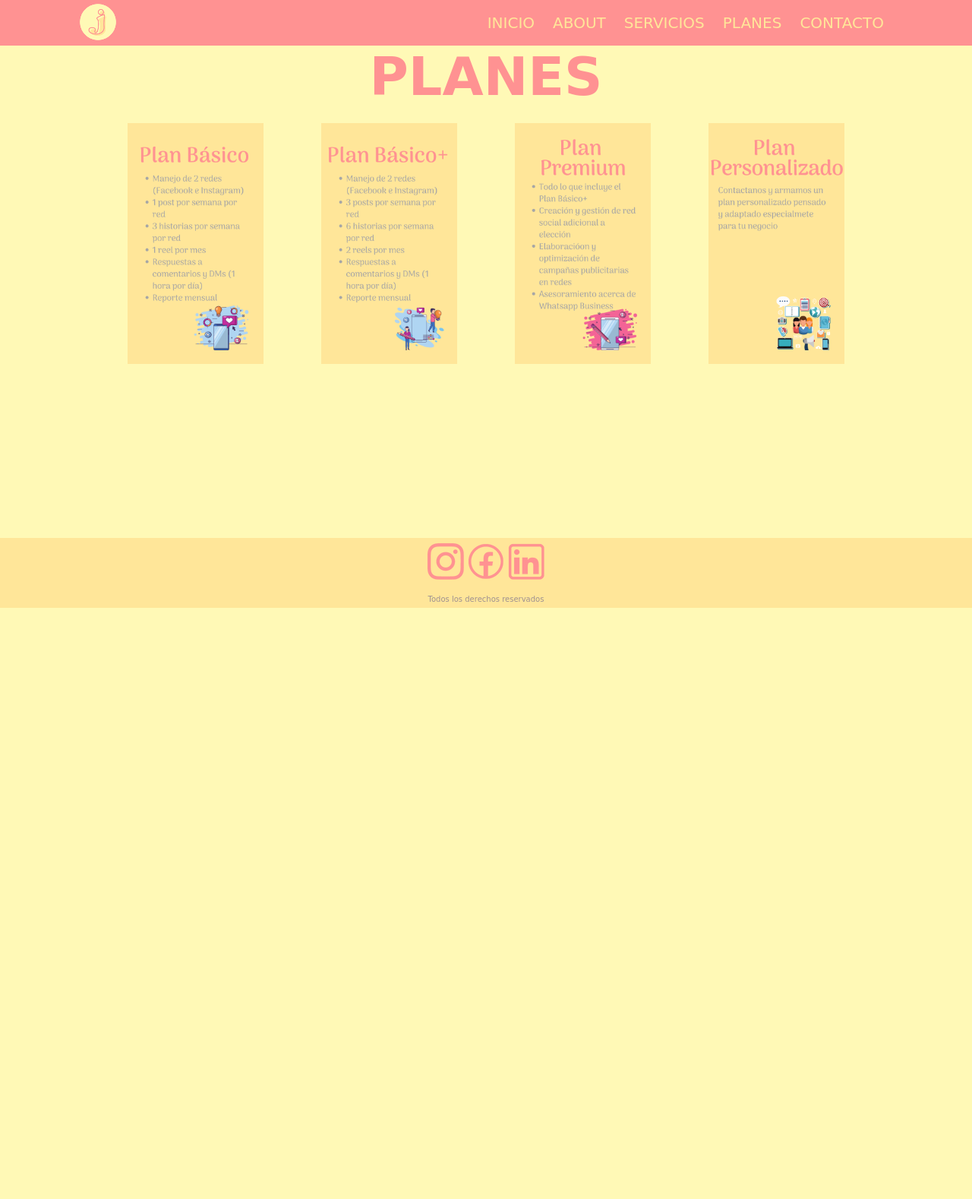
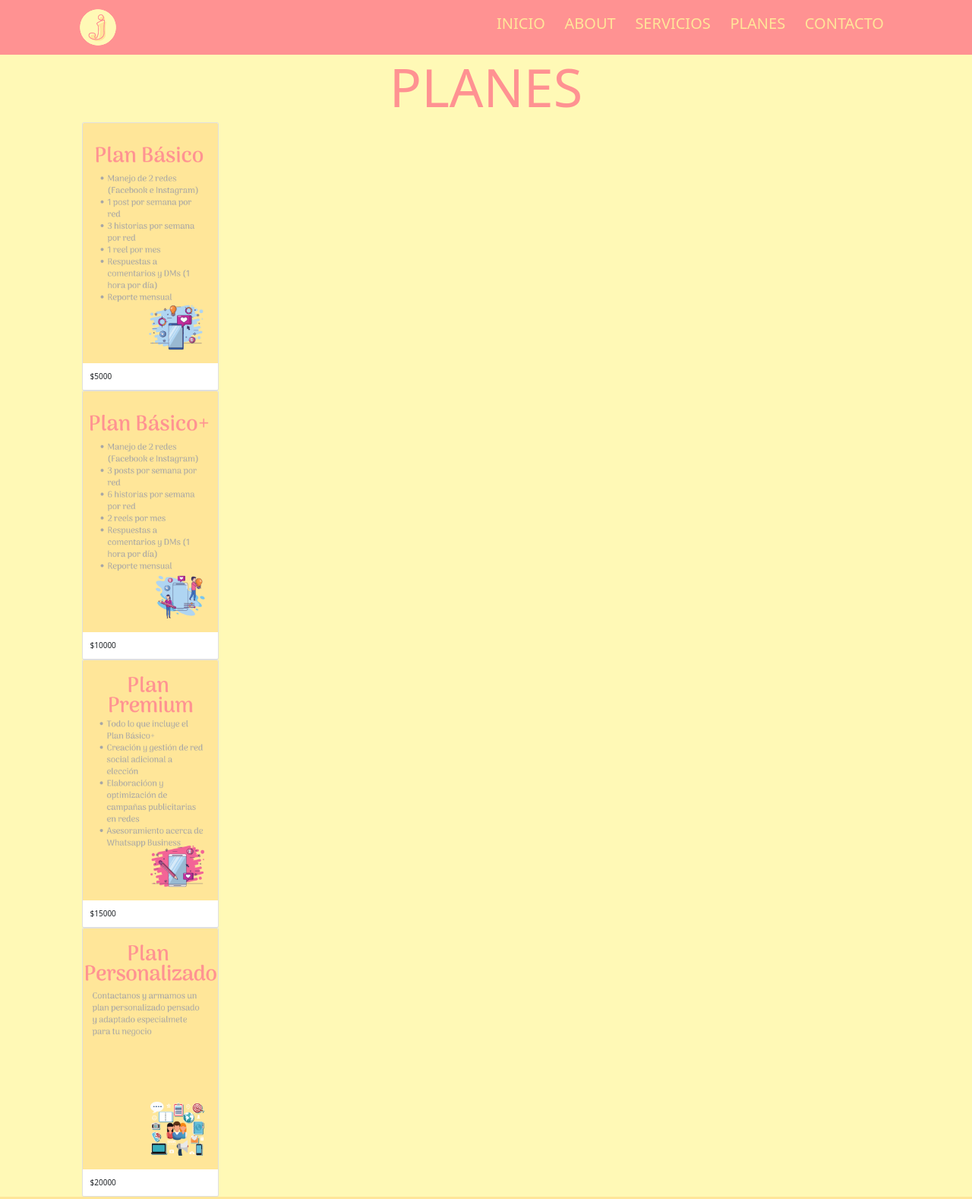
Before and after one commit to jazminmaria/idea__lell, a plain HTML site: page views/galeria.html in a window 1280 px wide. Shown: the top 1578 px of the page at 76% size. Before the commit the page ends 800 px from the top, so only its background shows below. Drawn offline with nearby package versions, Linux system fonts and the light colour scheme; a web font is replaced by a local one.

Commit message:
empecé a ponerle bootstrap a about

```diff
--- a/views/galeria.html
+++ b/views/galeria.html
@@ -5,6 +5,7 @@
     <meta http-equiv="X-UA-Compatible" content="IE=edge">
     <meta name="viewport" content="width=device-width, initial-scale=1.0">
     <title>JMD - Planes</title>
+    <link href="https://cdn.jsdelivr.net/npm/bootstrap@5.1.3/dist/css/bootstrap.min.css" rel="stylesheet" integrity="sha384-1BmE4kWBq78iYhFldvKuhfTAU6auU8tT94WrHftjDbrCEXSU1oBoqyl2QvZ6jIW3" crossorigin="anonymous">
     <link rel="stylesheet" href="../CSS/estilos.css">
     <link rel="icon" href="../imagenes/logo.png">
 </head>
@@ -35,20 +36,30 @@
     </header>
     <section class="planes container flex-column">
         <h1 class="planes__titulo">Planes</h1>
-        <section class="planes__imagenes">
-            <picture class="plan__uno">
-                <img src="../imagenes/Plan1.png" style="width: 100%">
-            </picture>
-            <picture class="plan__dos">
-                <img src="../imagenes/Plan2.png" style="width: 100%">
-            </picture>
-            <picture class="plan__tres">
-                <img src="../imagenes/Plan3.png" style="width: 100%">
-            </picture>
-            <picture class="plan__cuatro">
-                <img src="../imagenes/Plan4.png" style="width: 100%">
-            </picture>
-        </section>
+        <div class="card" style="width: 18rem;">
+            <img src="../imagenes/Plan1.png" class="card-img-top" alt="Descripción plan 1">
+            <div class="card-body">
+                <p class="card-text">$5000</p>
+            </div>
+        </div>
+        <div class="card" style="width: 18rem;">
+            <img src="../imagenes/Plan2.png" class="card-img-top" alt="Descripción plan 2">
+            <div class="card-body">
+                <p class="card-text">$10000</p>
+            </div>
+        </div>
+        <div class="card" style="width: 18rem;">
+            <img src="../imagenes/Plan3.png" class="card-img-top" alt="Descripción plan 3">
+            <div class="card-body">
+                <p class="card-text">$15000</p>
+            </div>
+        </div>
+        <div class="card" style="width: 18rem;">
+            <img src="../imagenes/Plan4.png" class="card-img-top" alt="Descripción plan 4">
+            <div class="card-body">
+                <p class="card-text">$20000</p>
+            </div>
+        </div>
     </section>
     <footer class="flex-row">
         <div class="footercontainer flex-column container">
@@ -66,5 +77,6 @@
             <article>Todos los derechos reservados</article>
         </div>
     </footer>
+    <script src="https://cdn.jsdelivr.net/npm/bootstrap@5.1.3/dist/js/bootstrap.bundle.min.js" integrity="sha384-ka7Sk0Gln4gmtz2MlQnikT1wXgYsOg+OMhuP+IlRH9sENBO0LRn5q+8nbTov4+1p" crossorigin="anonymous"></script>
 </body>
 </html>
```
Also changed, not shown: views/about.html (+1 -0 lines), views/contacto.html (+2 -0 lines), views/servicios.html (+2 -0 lines).
